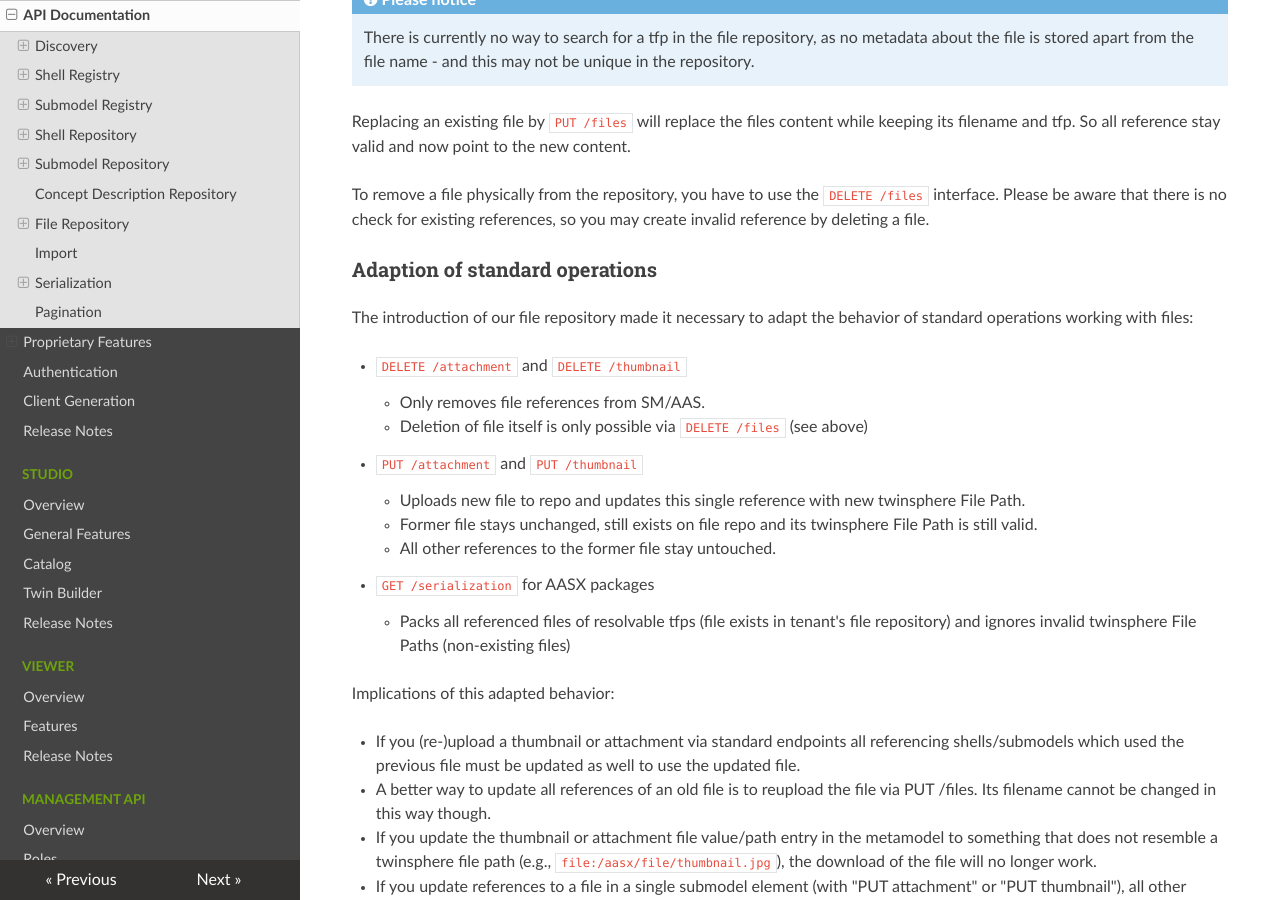
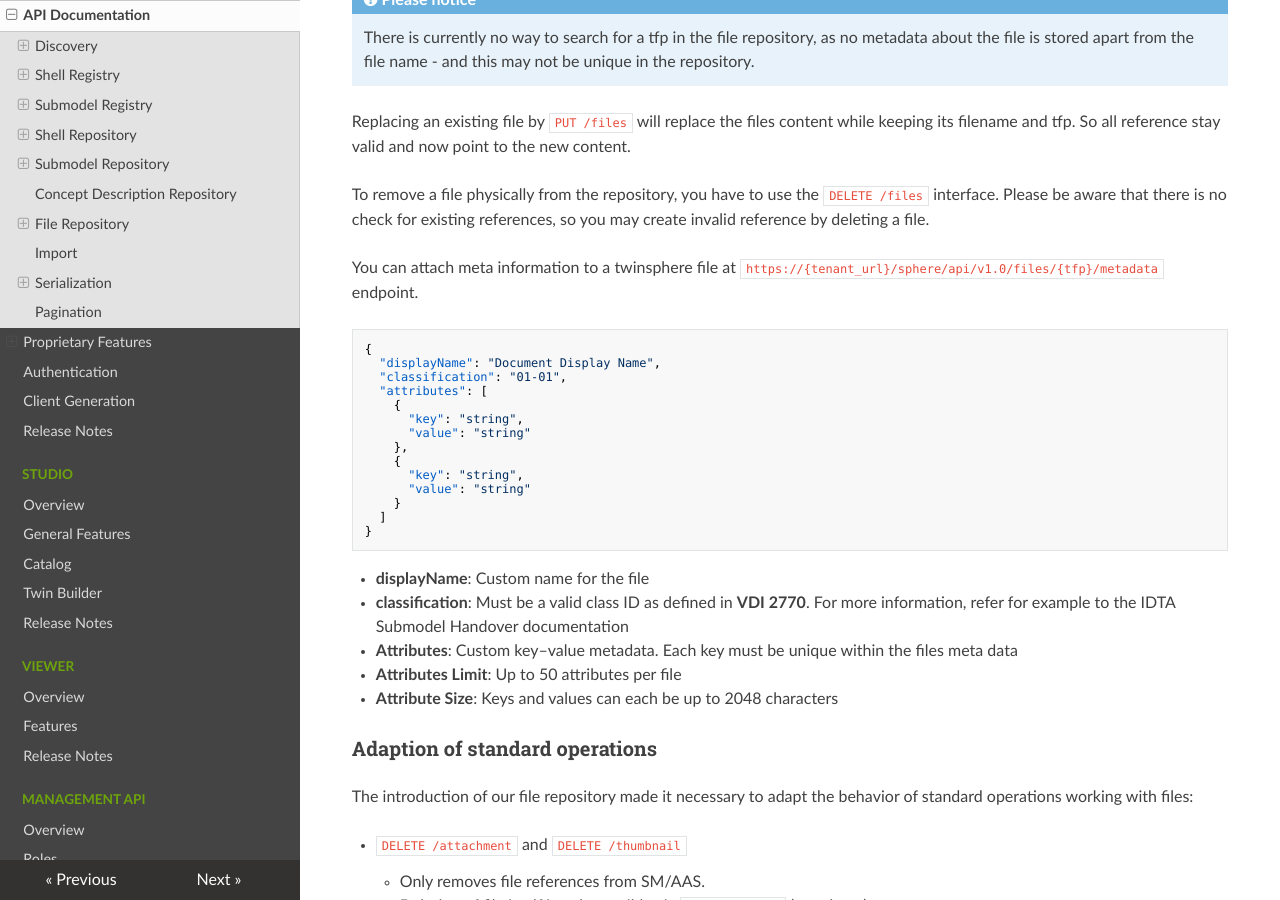
Before and after one commit to twinsphere/twinsphere.github.io, an MkDocs documentation site: the page built from docs/cloud-documentation.md, in a window 1280 px wide and 900 px high, scrolled down 4131 px. Built offline with MkDocs 1.6.1, drawn with Linux system fonts in a browser that asks for light colours; nearby versions of some CDN libraries.

Commit message:
feat(1.21): add information about file repository and file query apis

````diff
--- a/docs/cloud-documentation.md
+++ b/docs/cloud-documentation.md
@@ -179,6 +179,33 @@ reference stay valid and now point to the new content.
 
 To remove a file physically from the repository, you have to use the `DELETE /files` interface. Please be aware that
 there is no check for existing references, so you may create invalid reference by deleting a file.
+
+You can attach meta information to a twinsphere file at
+`https://{tenant_url}/sphere/api/v1.0/files/{tfp}/metadata` endpoint.
+
+```json
+{
+  "displayName": "Document Display Name",
+  "classification": "01-01",
+  "attributes": [
+    {
+      "key": "string",
+      "value": "string"
+    },
+    {
+      "key": "string",
+      "value": "string"
+    }
+  ]
+}
+```
+
+- **displayName**: Custom name for the file
+- **classification**: Must be a valid class ID as defined in **VDI 2770**. For more information,
+  refer for example to the IDTA Submodel Handover documentation
+- **Attributes**: Custom key–value metadata. Each key must be unique within the files meta data
+- **Attributes Limit**: Up to 50 attributes per file
+- **Attribute Size**: Keys and values can each be up to 2048 characters
 
 ### Adaption of standard operations
 
--- a/mkdocs.yml
+++ b/mkdocs.yml
@@ -21,7 +21,8 @@ nav:
       - Search: cloud-search.md
       - Push Service: cloud-push-service.md
       - Semantic Connector: cloud-semantic-connector.md
-      - Filter Queries: cloud-filter-queries.md
+      - Shell Filter Queries: cloud-filter-queries.md
+      - File Filter Queries: cloud-file-filter-queries.md
     - Authentication: cloud-auth.md
     - Client Generation: cloud-client-generation.md
     - Release Notes: cloud-release-notes.md
````
Also changed, not shown: docs/cloud-file-filter-queries.md (added, +67 -0 lines), docs/cloud-filter-queries.md (+2 -2 lines).
